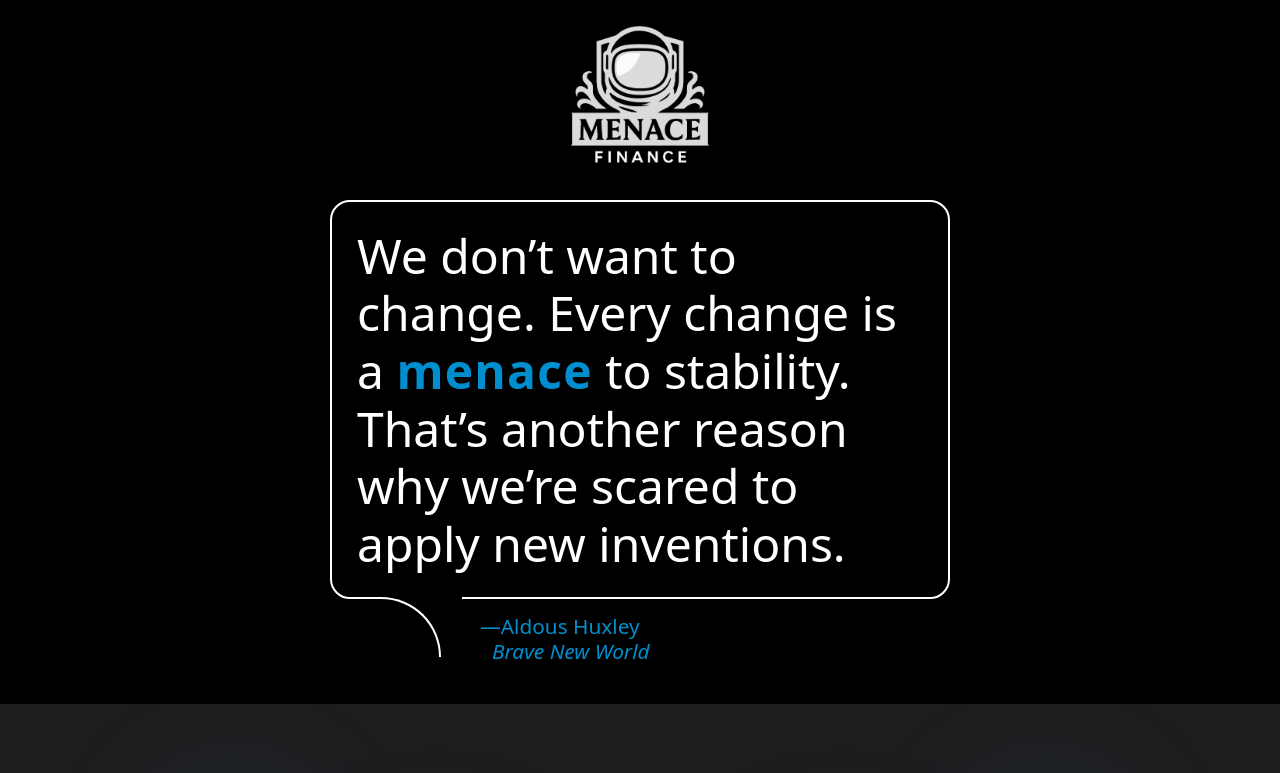
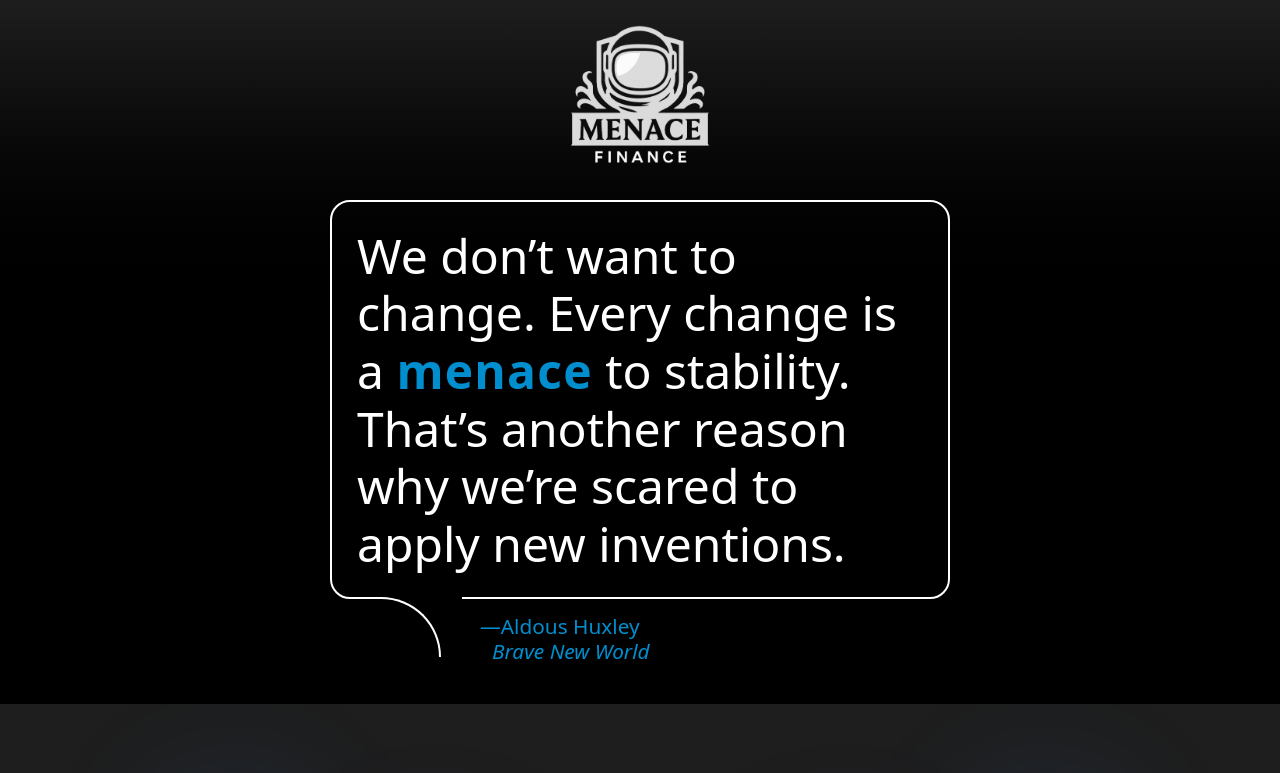
Before and after one commit to JollyGrin/menace-landing, a SvelteKit app: page / in a window 1280 px wide. Shown: the top 773 px of the page. Built offline with nearby package versions, Linux system fonts and the light colour scheme.

Commit message:
add gradient

```diff
--- a/src/routes/+page.svelte
+++ b/src/routes/+page.svelte
@@ -3,7 +3,7 @@
 	import Footer from './Footer.svelte';
 </script>
 
-<div class="relative mx-auto bg-black pb-10">
+<div class="to-brand-secondary relative mx-auto bg-gradient-to-t from-black via-black pb-10">
 	<img src="/logo.png" alt="logo" class="mx-auto w-[150px] md:w-[200px]" />
 	<Quote />
 </div>
```
